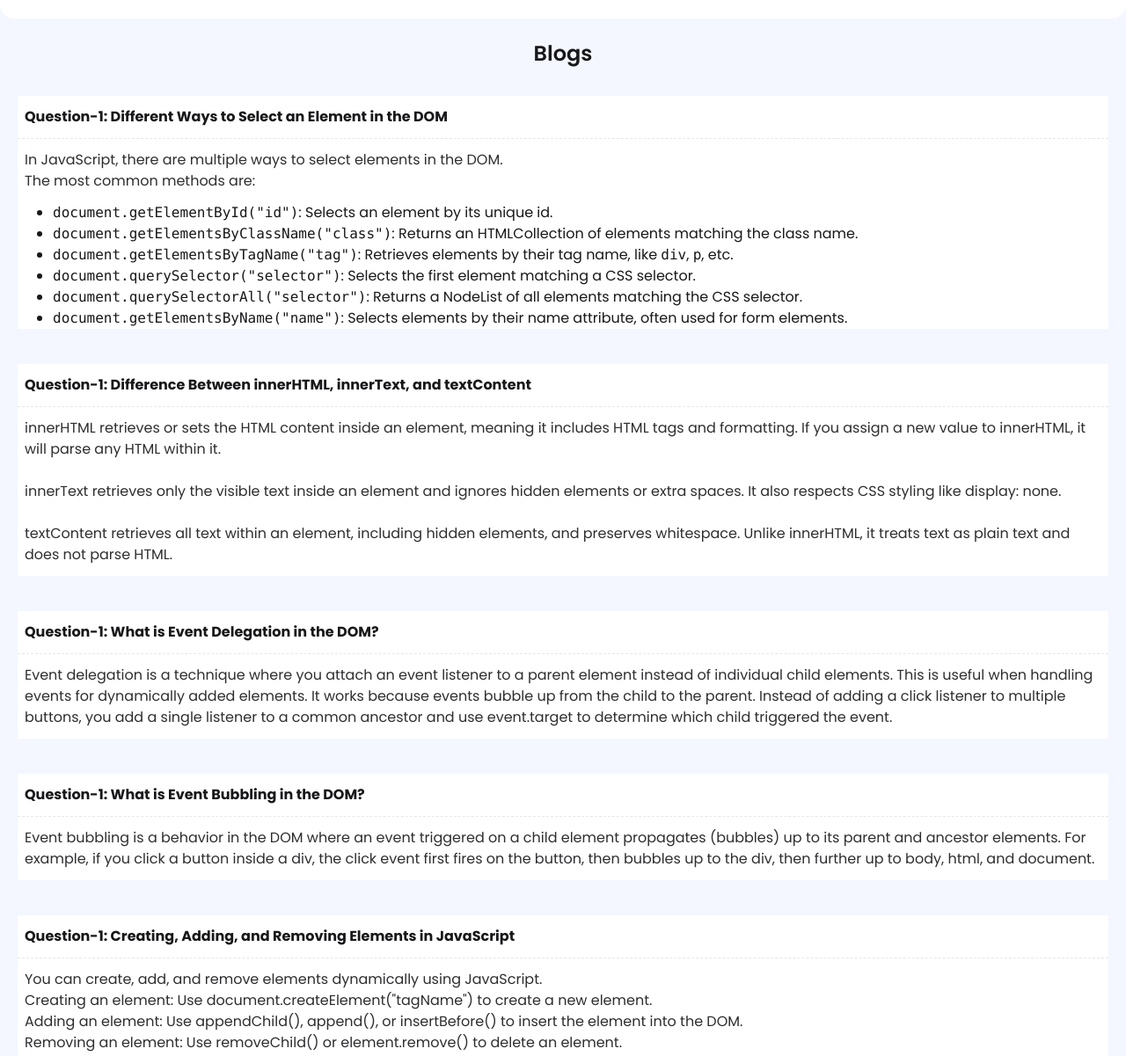
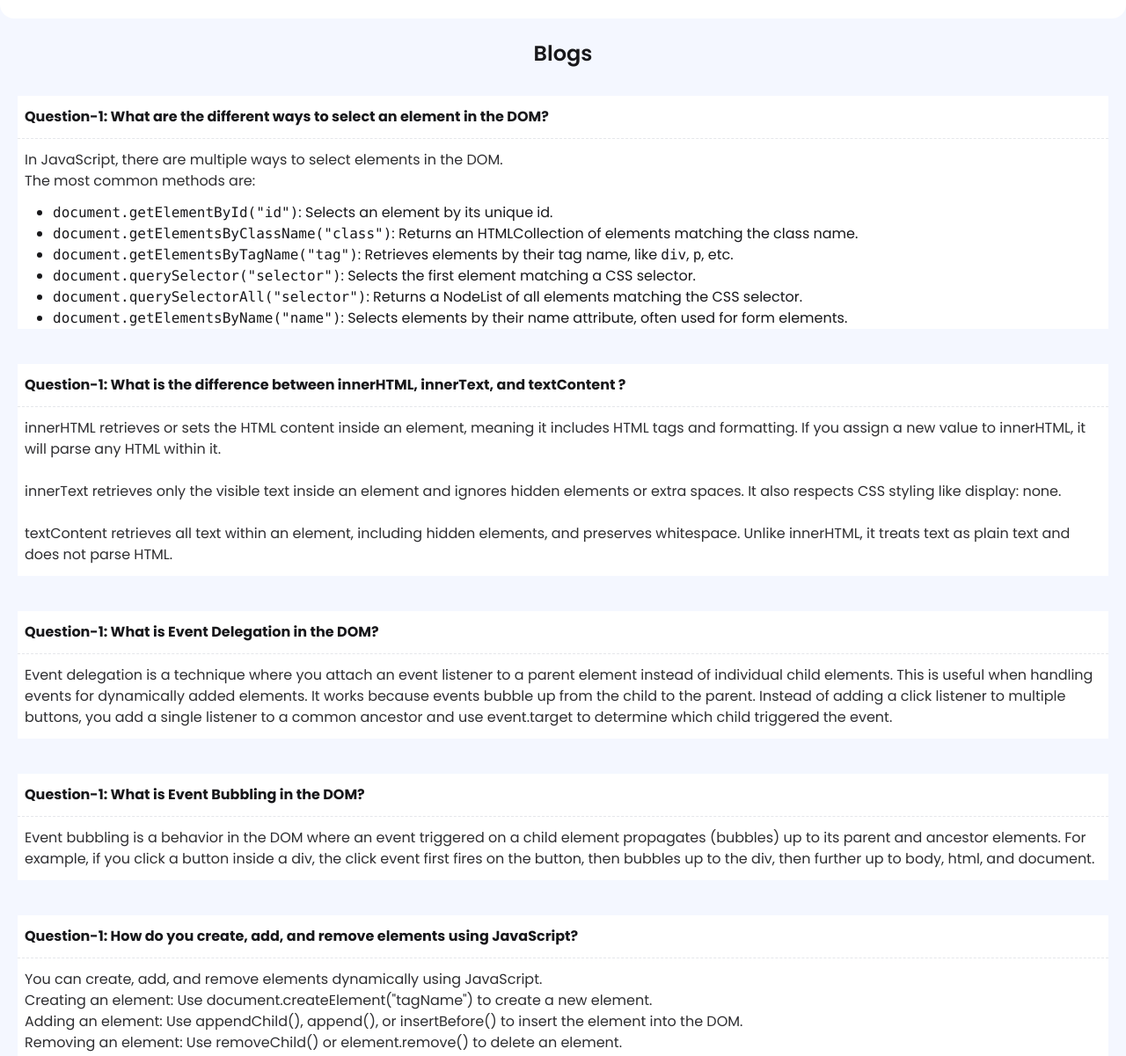
Before and after one commit to md-shawon-dev/dev-board, a website: page blog.html in a window 1280 px wide. Shown: the part 99-1300 px from the top of the page at 88% size. Drawn offline with nearby package versions, Linux system fonts and the light colour scheme.

Commit message:
[DONE] deploy

```diff
--- a/blog.html
+++ b/blog.html
@@ -61,7 +61,7 @@
         <!-- question one -->
         <div class="bg-white">
           <h2 class="px-2 py-3 border-b border-dashed font-bold">
-            Question-1: Different Ways to Select an Element in the DOM
+            Question-1: What are the different ways to select an element in the DOM?
           </h2>
           <p class="opacity-90 px-2 py-3">
             In JavaScript, there are multiple ways to select elements in the
@@ -81,7 +81,7 @@
         <!-- question two -->
         <div class="bg-white">
           <h2 class="px-2 py-3 border-b border-dashed font-bold">
-            Question-1: Difference Between innerHTML, innerText, and textContent
+            Question-1: What is the difference between innerHTML, innerText, and textContent ?
           </h2>
           <p class="opacity-90 px-2 py-3">
             innerHTML retrieves or sets the HTML content inside an element,
@@ -128,7 +128,7 @@
         <!-- question four -->
         <div class="bg-white">
           <h2 class="px-2 py-3 border-b border-dashed font-bold">
-            Question-1: Creating, Adding, and Removing Elements in JavaScript
+            Question-1: How do you create, add, and remove elements using JavaScript?
           </h2>
           <p class="opacity-90 px-2 py-3">
             You can create, add, and remove elements dynamically using
```
